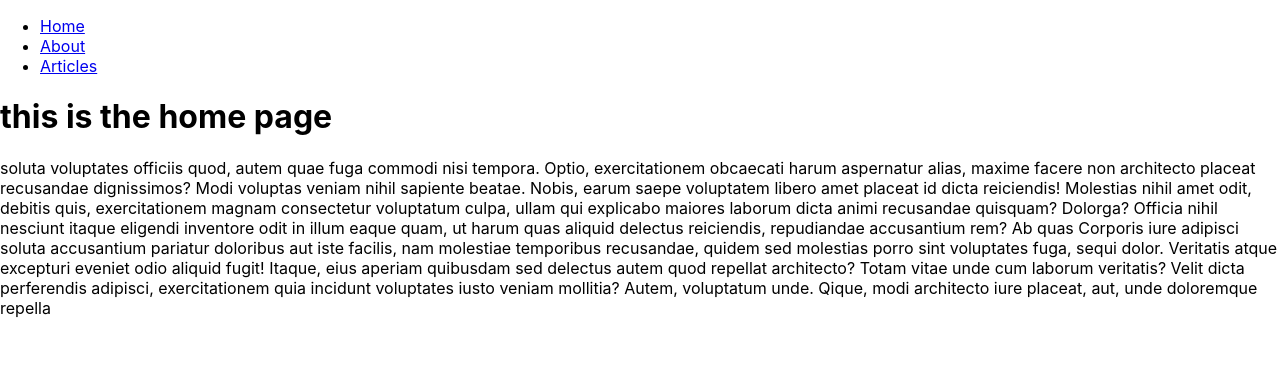
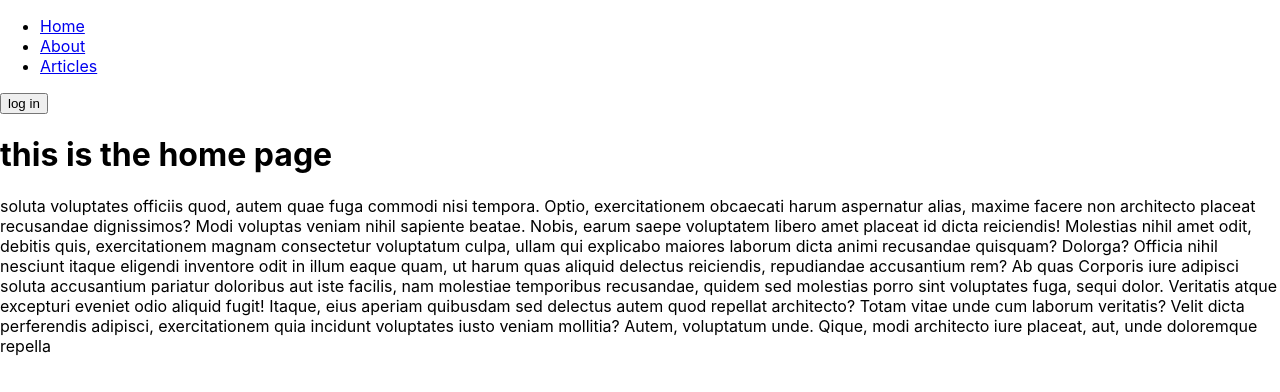
Before and after one commit to chari00/react-blog-page, a React (Create React App) app: page / in a window 1280 px wide. Shown: the top 392 px of the page. Built offline with nearby package versions, Linux system fonts and the light colour scheme; no server answers.

Commit message:
add log in and log out button.

```diff
--- a/src/NavBar.js
+++ b/src/NavBar.js
@@ -1,5 +1,10 @@
-import { Link } from "react-router-dom";
+import { Link, useNavigate} from "react-router-dom";
+import { getAuth, signOut } from "firebase/auth";
+import useUser from './hooks/useUser';
+
 export default function NavBar() {
+  const {user} = useUser();
+  const {navigate} = useNavigate();
   return (
     <>
       <nav>
@@ -14,6 +19,9 @@ export default function NavBar() {
             <Link to="/articles">Articles</Link>
           </li>
         </ul>
+        <div>
+          {user ? <button onClick={()=> signOut(getAuth())}>Log out</button> : <button onClick={() => navigate('/login')}> log in</button>}
+        </div>
       </nav>
     </>
   );
```
